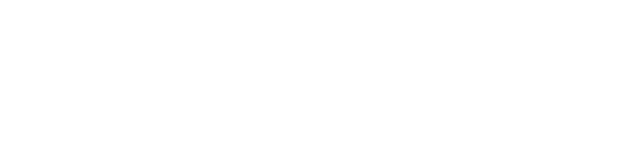
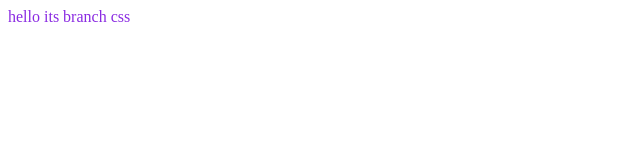
Before and after one commit to KateShapirenko/Acquaintance-witn-git, a plain HTML site: page index.html in a window 1280 px wide. Shown: the whole page, without its empty margins (0-640 px from the left). Drawn offline with Linux system fonts and the light colour scheme.

Commit message:
in index added css style and hello text

```diff
--- a/index.html
+++ b/index.html
@@ -5,6 +5,13 @@
     <meta http-equiv="X-UA-Compatible" content="IE=edge" />
     <meta name="viewport" content="width=device-width, initial-scale=1.0" />
     <title>Document</title>
+    <style>
+      * {
+        color: blueviolet;
+      }
+    </style>
   </head>
-  <body></body>
+  <body>
+    hello its branch css
+  </body>
 </html>
```
